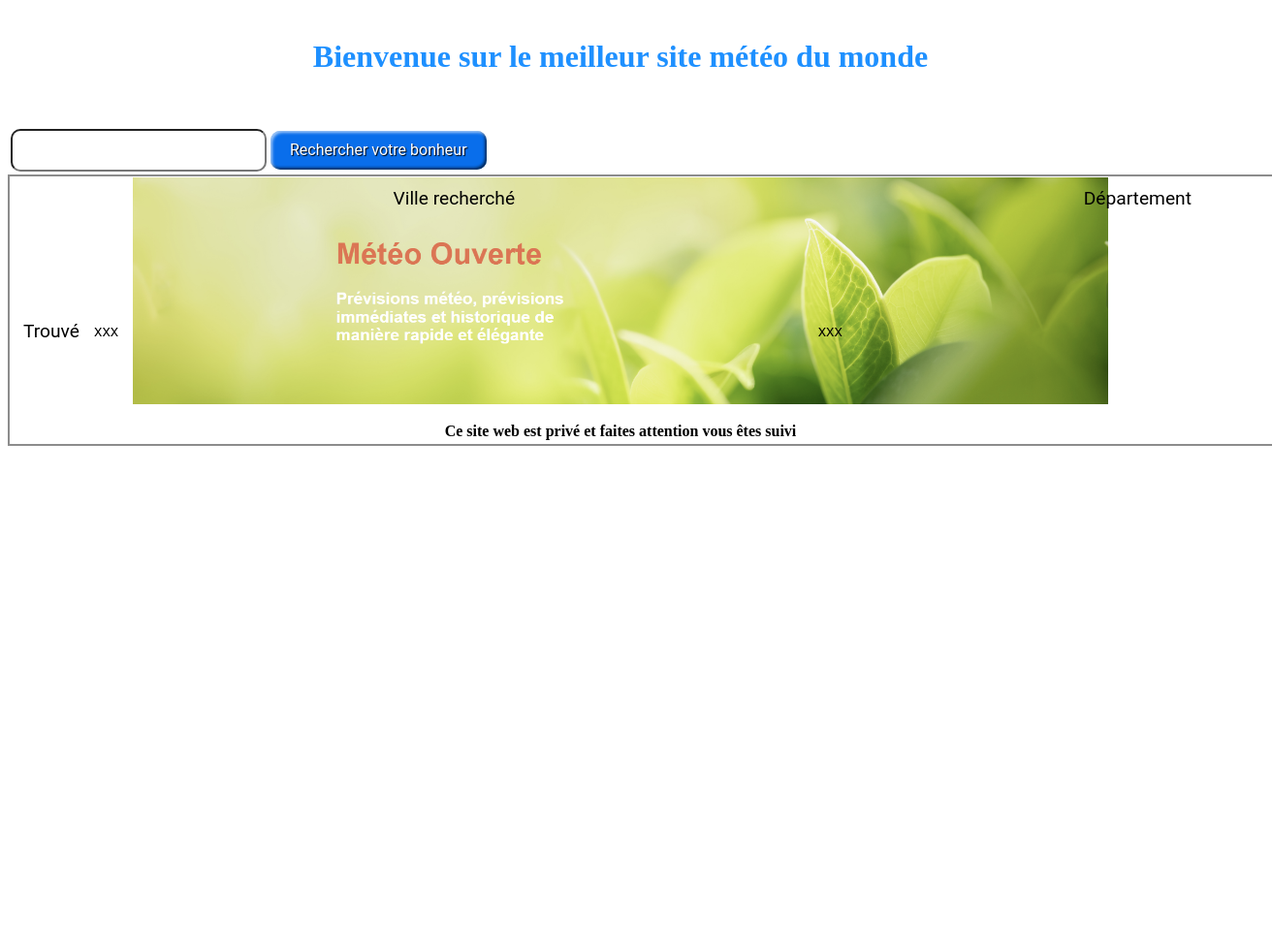
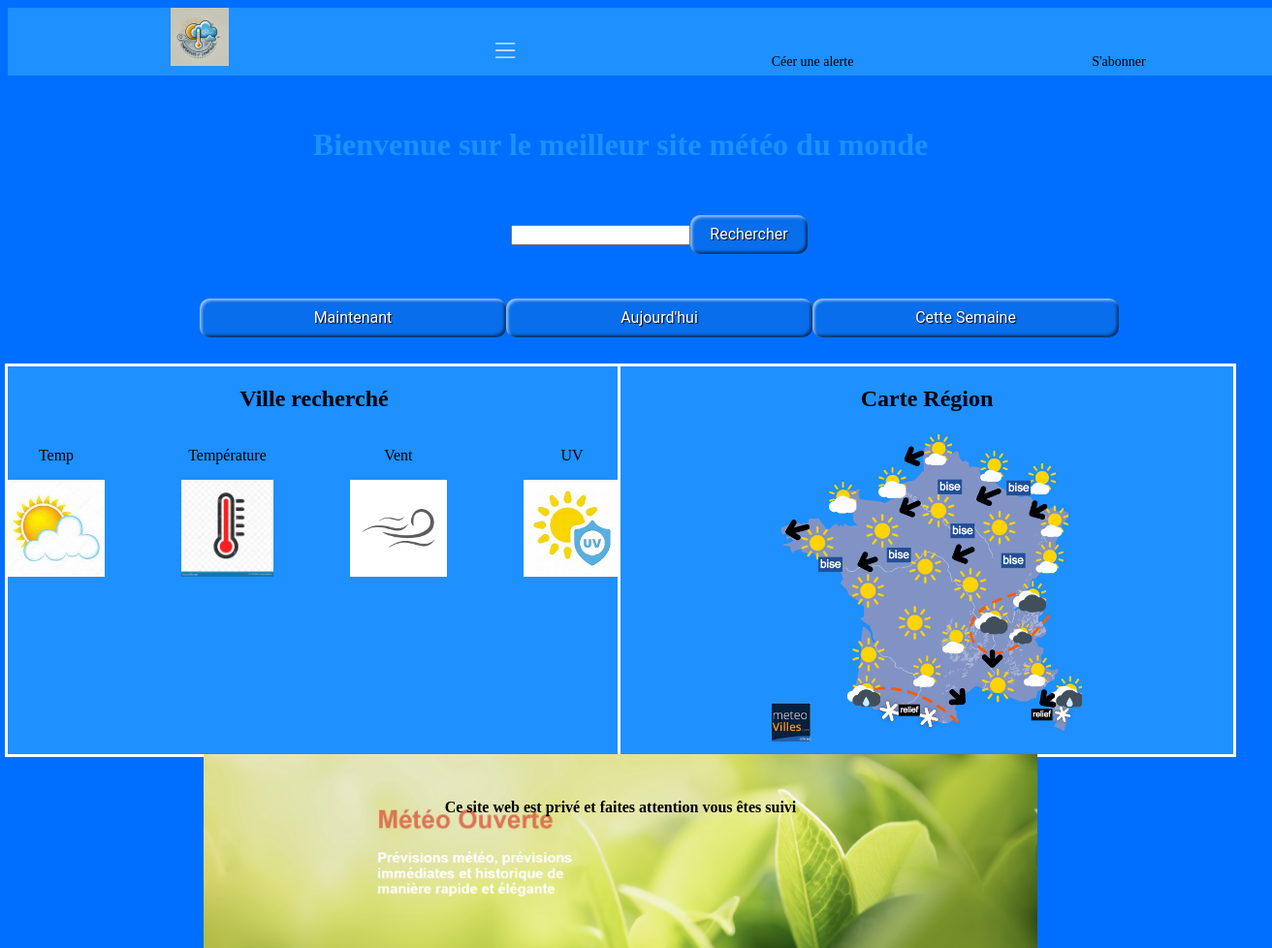
Before and after one commit to leodevops94/ma-meteo-en-html-css-js-php, a plain HTML site: page index.html in a window 1280 px wide. Shown: the whole page at 97% size, 1312 px wide, since content can reach past the window. Before the commit the page ends 800 px from the top, so only its background shows below. Drawn offline with Linux system fonts and the light colour scheme.

Commit message:
Add files via upload

```diff
--- a/Locale/css/index.css
+++ b/Locale/css/index.css
@@ -1,4 +1,9 @@
-H1{
+.body{
+  background-color: steelblue;
+}
+
+
+h1{
     position: static;
     font: gras 1.2rem "Roboto", sans-serif;
     text-align: center;
@@ -8,20 +13,7 @@ H1{
     color: dodgerblue;
 }
 
-
-.styled2{
-    position: left;
-    font: 1.2rem "Roboto", sans-serif;
-    border: 2;
-    line-height: 2.5;
-    padding: 0 20px;
-    font-size: 1rem;
-    text-align: center;
-    text-shadow: 2px 2px 2px #393737;
-    border-radius: 10px;
-}
-
-.styled1 {
+.Styled1 {
     position: right;
     font: 1.2rem "Roboto", sans-serif;
     border: 0;
@@ -39,16 +31,38 @@ H1{
     object-fit: contain;
   }
 
-.styled1:active {
+.Styled1:active {
     box-shadow:
       inset -2px -2px 3px rgba(255, 255, 255, 0.6),
       inset 2px 2px 3px rgba(0, 0, 0, 0.6);
   }
 
+.Styled2{
+  width: 100%;
+  position: right;
+  font: 1.2rem "Roboto", sans-serif;
+  border: 0;
+  line-height: 2.5;
+  padding: 0 20px;
+  font-size: 1rem;
+  text-align: center;
+  color: #fff;
+  text-shadow: 1px 1px 1px #000;
+  border-radius: 10px;
+  background-color: rgb(9, 110, 235);
+  box-shadow:
+    inset 2px 2px 3px rgba(255, 255, 255, 0.6),
+    inset -2px -2px 3px rgba(0, 0, 0, 0.6);
+  object-fit: contain;
+}
 
+.Styled2:active{
+  box-shadow:
+  inset -2px -2px 3px rgba(255, 255, 255, 0.6),
+  inset 2px 2px 3px rgba(0, 0, 0, 0.6);
+}
 
-
-.Rechercherlameteo{
+.RechercherLaMeteo{
   position: absolute;
   height: 280px;
   width: 1500px;
@@ -61,27 +75,92 @@ H1{
   object-fit: scale-down;
 }
 
-.ImagePresentation{
-  table-layout: fixed;
-  width: 80%;
-}
 
-.TH1{
-  height: 40px;
-  font: 1.2rem "Roboto", sans-serif;
-}
 
-.TH2{
-  width: 80px;
-  font: 1.2rem "Roboto", sans-serif;
-}
-
-.td{
-  text-align: center;
-  font: 1.2rem "Roboto", sans-serif;
-}
 
 .p{
   font: Gras 1.2rem "Roboto", sans-serif;
 
 }
+
+.Navigation1{
+  height: 70px;
+  align-items: center;
+  justify-content: space-between;
+  background-color: dodgerblue;
+}
+
+ul{
+  width: 100%;
+  height: 70px;
+  list-style-type: none;
+  font-size: 0;
+  text-align: center;
+  align-items: center;
+}
+
+ul li{
+  text-align: center;
+  display: inline-block;
+  width: calc(100% / 4);
+  font-size: 14px;
+}
+
+
+.ZoneDeRecherche{
+  position: relative;
+  height: auto;
+  top: 0;
+  width: 100%;
+  margin: 0;
+  list-style: none;
+  font-family: "ROBOTO", sans-serif, ;
+}
+
+#Resultat{
+  width: 100%;
+  height: 400px;
+
+}
+
+#VilleRecherche{
+  outline: solid#fff;
+  text-align: center;
+  width: calc(100% / 2);
+  height: 400px;
+  float: inline-start;
+  background-color: dodgerblue;
+}
+
+#Region{
+  outline: solid#fff;
+  text-align: center;
+  width: calc(100% / 2);
+  height: 400px;
+  float: inline-start;
+  background-color: dodgerblue;
+}
+
+
+#VilleRecherche2{
+  display: flex;
+  flex-wrap: wrap-reverse;
+  align-items: center;
+  justify-content: space-between;
+}
+
+
+#ImagePresentation{
+  align-items: center;
+  height: 30px;
+  width: 100%;
+  text-align: center;
+  justify-content: space-between;
+}
+
+#TexteDeFin{
+  align-items: center;
+  height: 30px;
+  text-align: center;
+  justify-content: space-between;
+}
--- a/index.html
+++ b/index.html
@@ -7,53 +7,96 @@
 
 </head>
 <body>
-
+     <style>body{background-color: hwb(214 0% 0%);}</style>
       <colgroup>
             <col span="12"/>
       </colgroup>
 
       <head>
-            <Div>
+            <div id="MenuDeNavigation"></div>
+                        <ul class="Navigation1">
+                              <li class="LogoDuSite">
+                                    <a href="./index.html">
+                                          <img src="./Locale/log/a075e288-f8b4-4d02-9b25-be2d84204c6f.webp" height="60px" alt="Notre logo">
+                                    </a>
+                              </li>
+                              <li class="IconeHamburger">
+                                    <img src="./Locale/log/icon_hamburger.svg" alt="Menu Déroulant">
+                              </li>
+                              <li id="CreerUneAlerte" href="">Céer une alerte</li>
+                              <li id="CreerUnCompte" href="">S'abonner</li>
+                        </ul>
+
+            </div>
+
+            <div id="NomDuSite">
             <H1>Bienvenue sur le meilleur site météo du monde</H1>
-            </Div>
-<!--L'idée c'est de vérifier suivant une liste défini (code postal et/ou une villes) avant de lancer la requeête -->
-           <table class="zoneDeRecherche">
-                  <form action="https://openweathermap.org/" method="get">
-                        <tr class="recherche1">
-                              <th ><input class="styled2" id="villeRecherche" name="villeRecherche"></th>
-                              <th ><button popovertaget="villeRecherche" class="styled1" type="submit" formtarget="tableau1">Rechercher votre bonheur</button></th>
-                        </tr>
-                  </form>
-            </table>
+            </div>
 
       </head>
 
       <main>
+ <!--L'idée c'est de vérifier suivant une liste défini (code postal et/ou une villes) avant de lancer la requeête -->
+            <nav class="ZoneDeRecherche">
+                  <form action="https://openweathermap.org" method="get">
+                        <ul class="Recherche1">
+                              <input class="site1" id="VilleRecherche1" name="VilleDeRecherche">
+                              <button popovertaget="VilleRecherche" class="styled1" type="submit" formtarget="tableau1" value="">Rechercher</button>
+                        </ul>
+                  </form>
+            </nav>
 
-            <table class="Rechercherlameteo" id="tableau1">
+            <ul>
+                  <li><button popovertaget="Maintenant" class="styled2" type="submit" formtarget_bank="" value="">Maintenant</button></li>
+                  <li><button popovertaget="Aujourd'hui" class="styled2" type="submit" formtarget_bank="" value="">Aujourd'hui</button></li>
+                  <li><button popovertaget="Cette Semaine" class="styled2" type="submit" formtarget_bank="" value="">Cette Semaine</button></li>
 
-                        <tr>
-                              <th> </th>
-                              <th class="TH1">Ville recherché</th>
-                              <th class="TH1">Département</th>
-                        </tr>
-                        <tr>
-                              <th class="TH2">Trouvé</th>
-                              <td>xxx</td>
-                              <td>xxx</td>
-                        </tr>
+            </ul>
 
-            </table>
+            <div id="Resultat">
+                  <div id="VilleRecherche">
+                        <h2>Ville recherché</h2>
+                        <!--afficher ici la météo de la ville (Temp/vent/température/UV)-->
+                        <div id="VilleRecherche2">
+                              <div id="Temp">
+                                    <div><p>Temp</p></div>
+                                    <img src="./Locale/log/Soleiletnuage.jpg" height="100" alt="Temp">
+                              </div>
+                              <div id="Temperature">
+                                    <div><p>Température</p></div>
+                                    <img src="./Locale/log/icône-de-la-température.webp" height="100" alt="Température">
+                              </div>
+                              <div id="Vent">
+                                    <div><p>Vent</p></div>
+                                    <img src="./Locale/log/icone-de-vent-de-vecteur-gratuit-vectoriel.jpg" height="100" alt="Vent">
+                              </div>
+                              <div id="UV">
+                                    <div><p>UV</p></div>
+                                    <img src="./Locale/log/UV.jpg" height="100"  alt="UV">
+                              </div>
+                        </div>
+                  </div>
+                  <div id="Region">
+                        <h2>Carte Région</h2>
+                        <!--afficher ici la météo de la ville (Temp/vent/température)-->
+                        <div>
+                              <div id="CarteRegion">
+                                    <img src="./Locale/log/ExempleCarteFrance.png" height="80%" alt="Carte de région">
+                              </div>
+                        </div>
+                  </div>
+            </div>
 
-            <table>
-                  <tr>
-                        <th><img class="ImagePresentation" src="./Locale/log/Image-1-Présentation.png" alt="Image de présentation"></th>
-                  </tr>
-            </table>
+            <div id="ImagePresentation">
+                  <img  src="./Locale/log/Image-1-Présentation.png" height="200" alt="Image de présentation">
+
+            </div>
 
       </main>
       <Footer>
-            <p style="text-align: center;"><strong>Ce site web est privé et faites attention vous êtes suivi</strong></p>
+            <div id="TexteDeFin">
+                  <p style="text-align: center;"><strong>Ce site web est privé et faites attention vous êtes suivi</strong></p>
+            </div>
 
       </Footer>
 
```
Also changed, not shown: Locale/log/ExempleCarteFrance.png (added), Locale/log/Logo_du_site1.jpg (added), Locale/log/Soleiletnuage.jpg (added), Locale/log/UV.jpg (added), Locale/log/a075e288-f8b4-4d02-9b25-be2d84204c6f.webp (added), Locale/log/icon_hamburger.svg (added), Locale/log/icone-de-vent-de-vecteur-gratuit-vectoriel.jpg (added), Locale/log/icône-de-la-température.webp (added).
